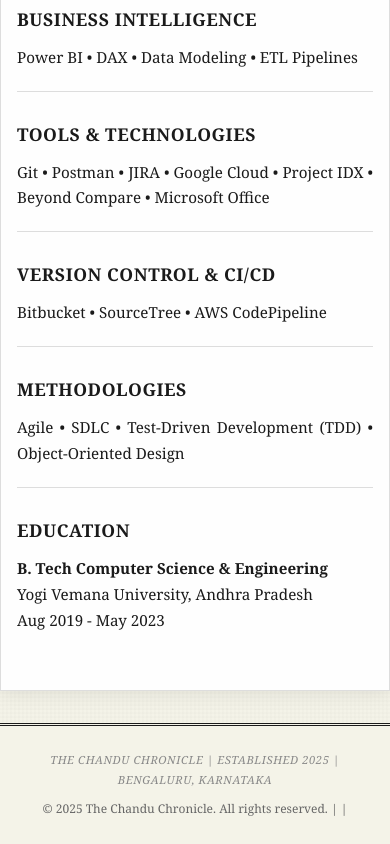
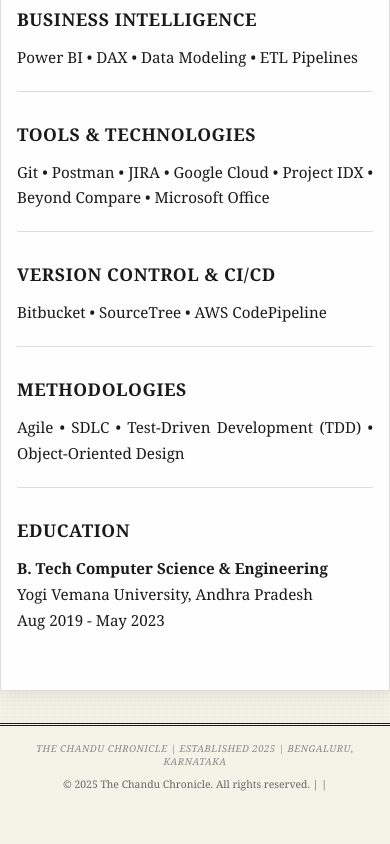
Before and after one commit to chinnuk0521/chandukalluru.com, a plain HTML site: page business.html in a window 390 px wide. Shown: the part 3176-4020 px from the top of the page. After the commit the page ends 3984 px from the top, so only its background shows below. Drawn offline with Linux system fonts and the light colour scheme.

Commit message:
Improve mobile footer alignment and styling

```diff
--- a/style.css
+++ b/style.css
@@ -1110,6 +1110,12 @@
     font-style: italic;
     text-transform: uppercase;
     letter-spacing: 0.05em;
+    line-height: 1.6;
+}
+
+.newspaper-footer p {
+    margin: 0;
+    padding: 0;
 }
 
 .footer-link {
@@ -1346,8 +1352,25 @@
         display: none;
     }
 
+    .newspaper-footer {
+        padding: 1.25rem 1rem;
+        font-size: 0.7rem;
+        line-height: 1.6;
+    }
+
+    .newspaper-footer::before {
+        font-size: 0.65rem;
+        margin-bottom: 0.75rem;
+        line-height: 1.5;
+        padding: 0 0.5rem;
+        word-break: break-word;
+    }
+
     .newspaper-footer p {
         text-align: center;
+        margin: 0;
+        padding: 0;
+        line-height: 1.6;
     }
 }
 
@@ -1389,6 +1412,23 @@
         font-size: 2.5rem;
     }
 
+    .newspaper-footer {
+        padding: 1rem 0.75rem;
+        font-size: 0.65rem;
+    }
+
+    .newspaper-footer::before {
+        font-size: 0.6rem;
+        margin-bottom: 0.5rem;
+        line-height: 1.4;
+        padding: 0 0.25rem;
+    }
+
+    .newspaper-footer p {
+        font-size: 0.65rem;
+        line-height: 1.5;
+    }
+
     .headlines-grid,
     .editorial-columns,
     .business-columns {
```
Also changed, not shown: index.html (+2 -2 lines).
